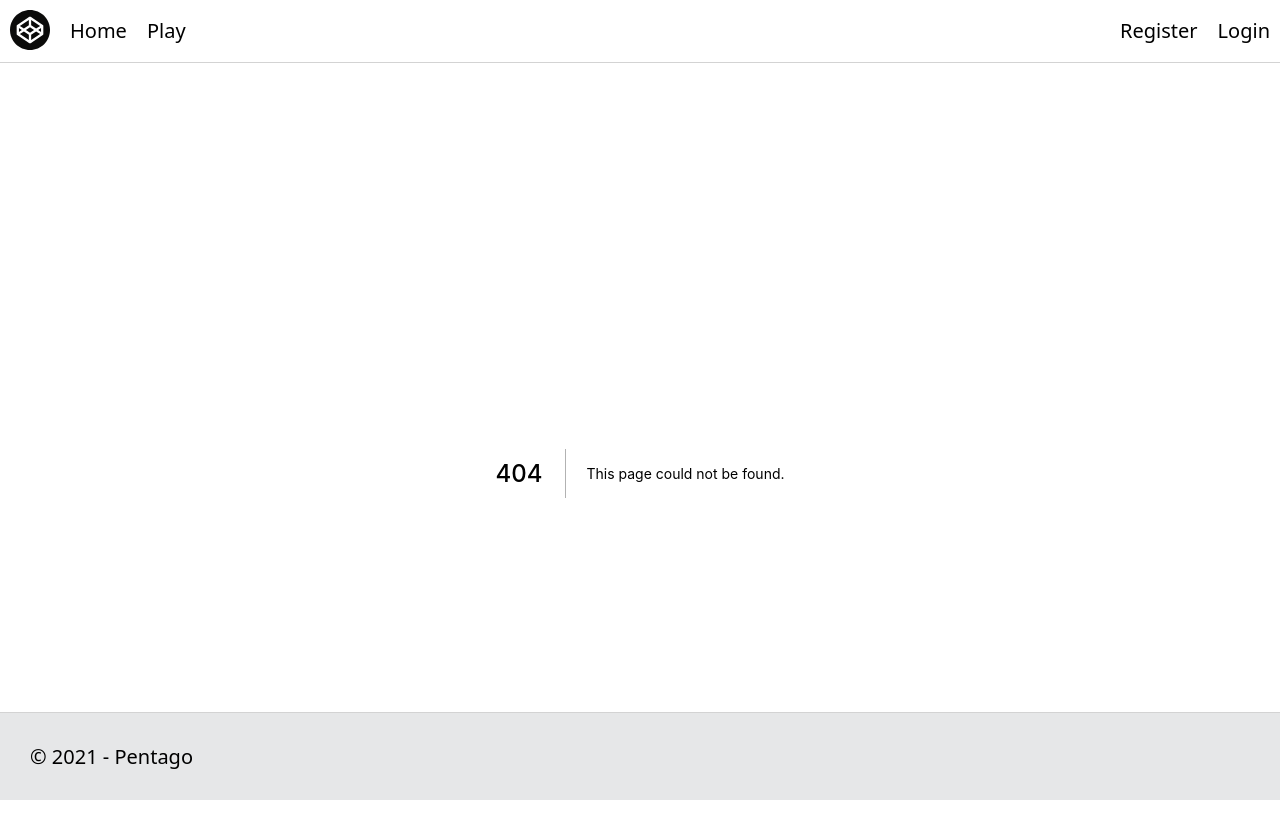
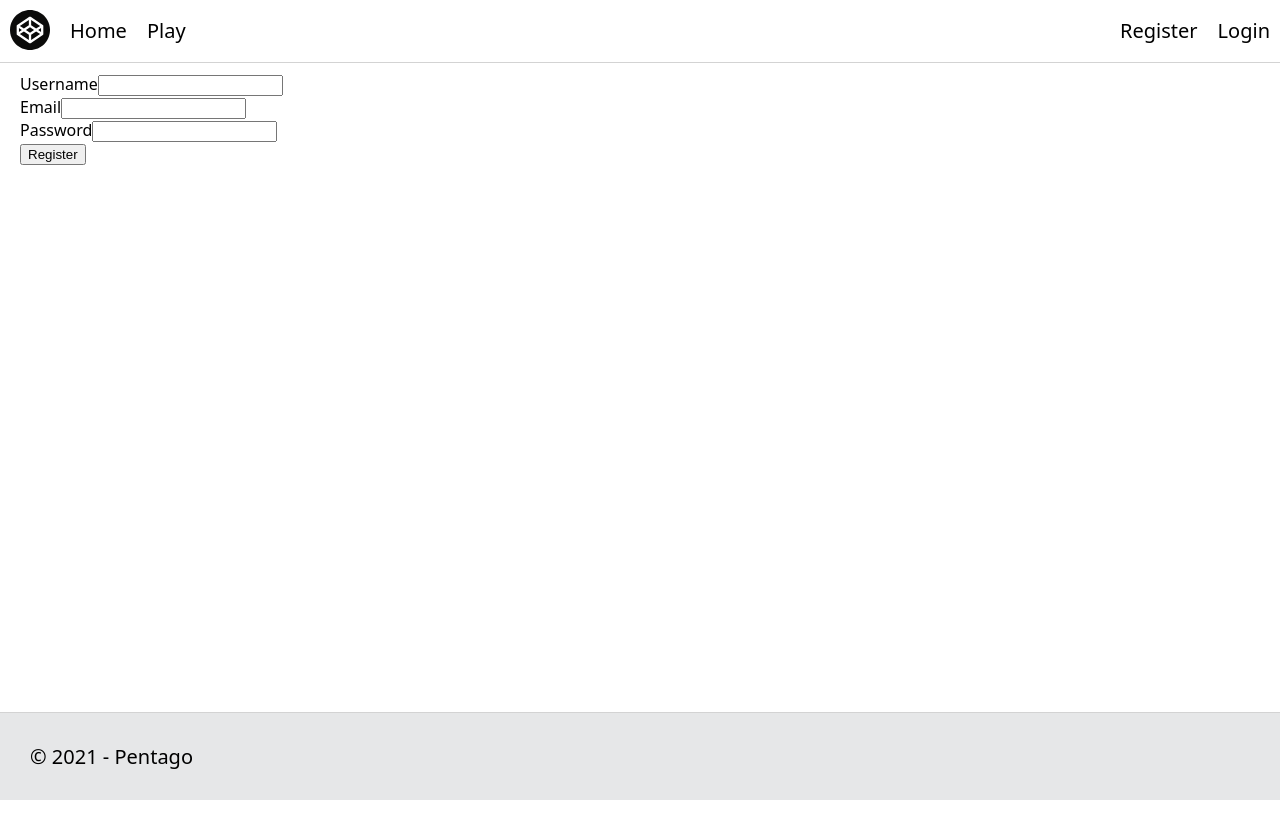
Before and after one commit to TaeKwonZeus/pentago-next, a Next.js app: page /auth/register in a window 1280 px wide. Before the commit this address had no page. Shown: the top 838 px of the page. After the commit the page ends 800 px from the top, so only its background shows below. Built offline with nearby package versions, Linux system fonts and the light colour scheme; a web font is replaced by a local one.

Commit message:
added simple form

```diff
--- a/components/layout.tsx
+++ b/components/layout.tsx
@@ -31,10 +31,10 @@ const Layout: NextPage = ({ children }) => (
                 </div>
                 <div>
                     <nav className="header-navbar">
-                        <Link href="/register">
+                        <Link href="/auth/register">
                             <a className="hover-highlight">Register</a>
                         </Link>
-                        <Link href="/login">
+                        <Link href="/auth/login">
                             <a className="hover-highlight">Login</a>
                         </Link>
                     </nav>
--- /dev/null
+++ b/pages/auth/register.tsx
@@ -0,0 +1,32 @@
+import { NextPage } from 'next';
+import { FormEvent, useState } from 'react';
+
+const Register: NextPage = () => {
+    const registerUser = (event: FormEvent) => {
+        event.preventDefault();
+
+        const username: string = event.target[0].value;
+    };
+
+    return (
+        <>
+            <form onSubmit={registerUser}>
+                <div>
+                    <label htmlFor="username">Username</label>
+                    <input name="username" type="text" required />
+                </div>
+                <div>
+                    <label htmlFor="email">Email</label>
+                    <input name="email" type="text" required />
+                </div>
+                <div>
+                    <label htmlFor="password">Password</label>
+                    <input name="password" required />
+                </div>
+                <button type="submit">Register</button>
+            </form>
+        </>
+    );
+};
+
+export default Register;
--- a/styles/globals.css
+++ b/styles/globals.css
@@ -60,10 +60,6 @@ footer div {
     padding: 20px 10px;
 }
 
-.header-link {
-    display: inline-block;
-}
-
 .header-logo {
     display: block;
     padding: 10px;
```
